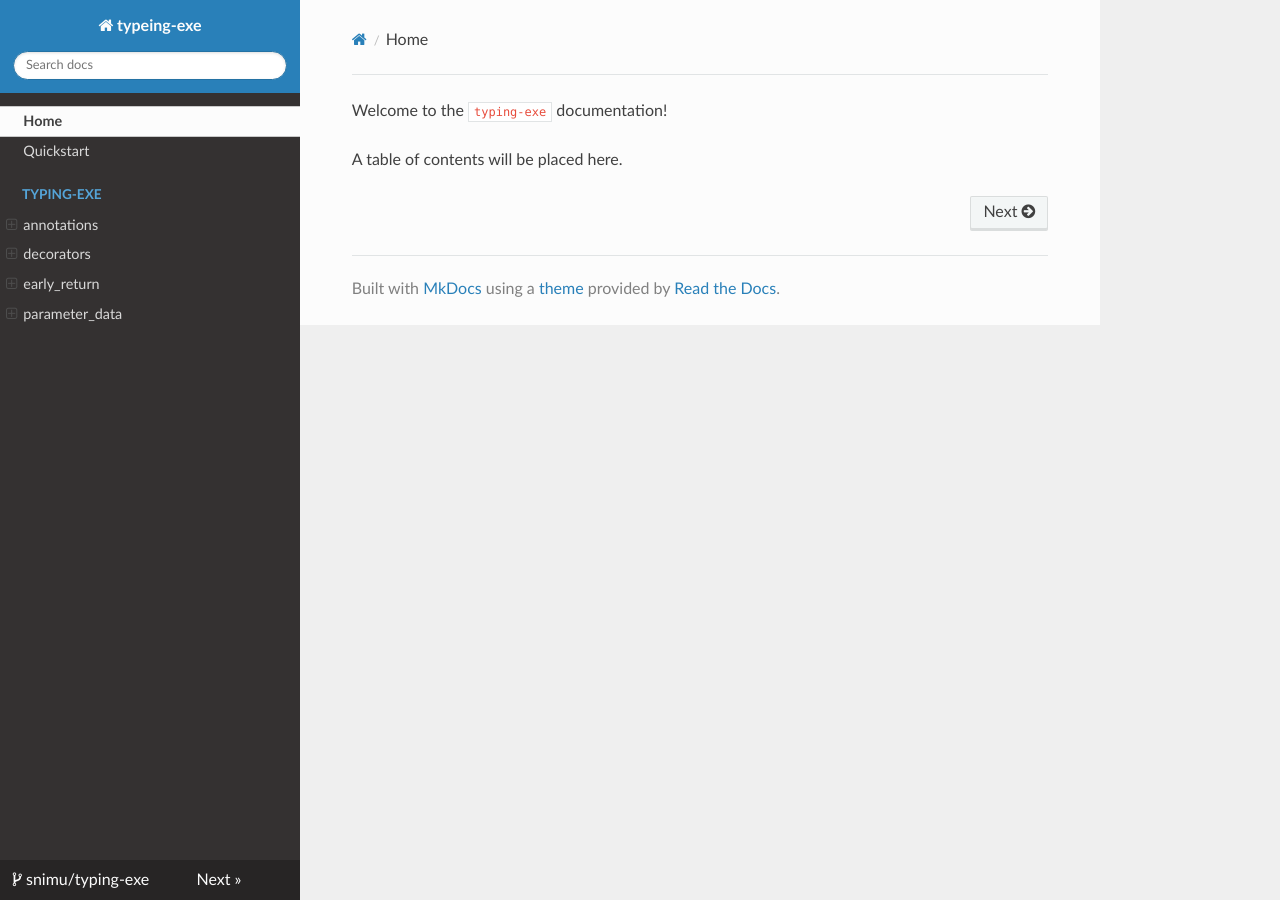
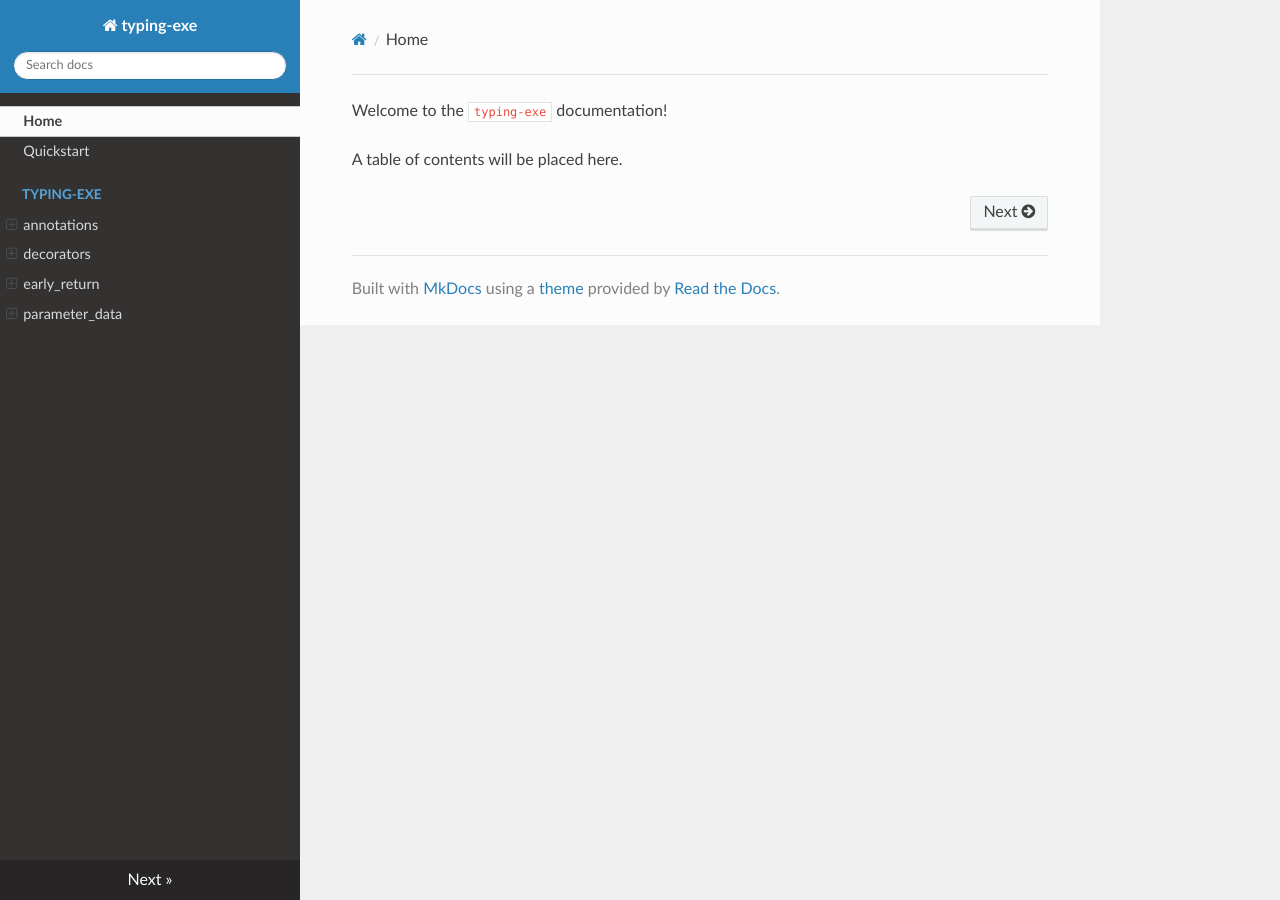
Before and after one commit to snimu/typing-exe, an MkDocs documentation site: the page built from docs/index.md, in a window 1280 px wide. Built offline with MkDocs 1.6.1, drawn with Linux system fonts in a browser that asks for light colours; nearby versions of some CDN libraries.

Commit message:
update mkdocs.yml

```diff
--- a/.readthedocs.yaml
+++ b/.readthedocs.yaml
@@ -15,5 +15,3 @@ python:
     - requirements: docs/requirements.txt
     - method: pip
       path: .
-      extra_requirements:
-        - build
--- a/mkdocs.yml
+++ b/mkdocs.yml
@@ -1,6 +1,4 @@
-site_name: typeing-exe
-site_url: https://github.com/snimu/typing-exe/tree/development
-repo_name: 'snimu/typing-exe'
+site_name: typing-exe
 
 nav:
     - Home: 'index.md'
```
